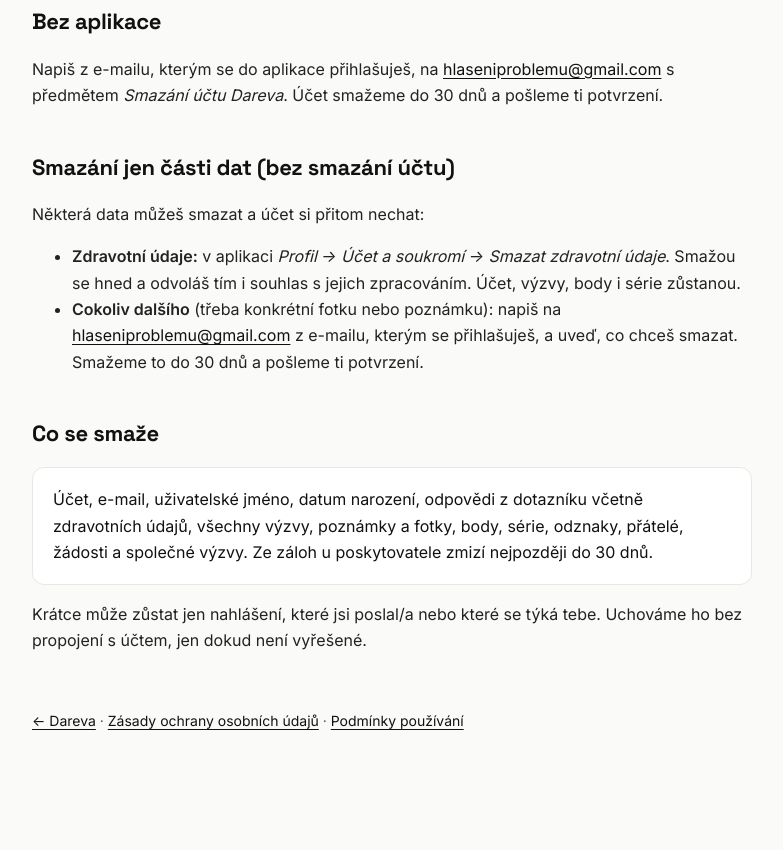
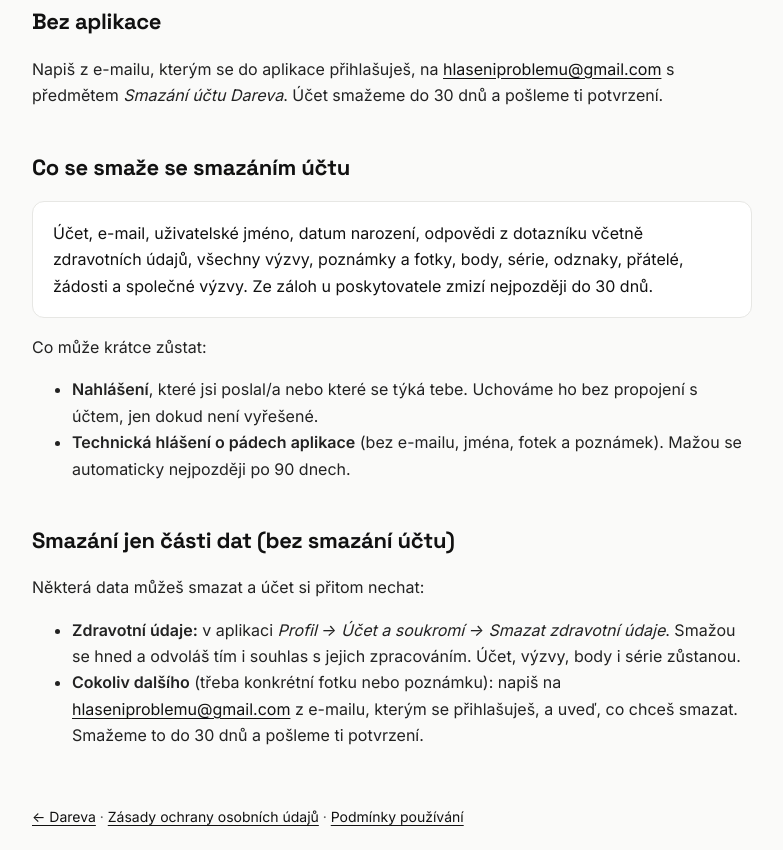
Before and after one commit to StayForBeer/dareva-web, a plain HTML site: page smazani-uctu.html in a window 1280 px wide. Shown: the part 479-1329 px from the top of the page, without its empty margins (248-1031 px from the left). Before the commit the page ends 1291 px from the top, so only its background shows below. Drawn offline with Linux system fonts and the light colour scheme.

Commit message:
Update smazani-uctu.html

```diff
--- a/smazani-uctu.html
+++ b/smazani-uctu.html
@@ -26,19 +26,23 @@
   <h2>Bez aplikace</h2>
   <p>Napiš z e-mailu, kterým se do aplikace přihlašuješ, na <a href="mailto:hlaseniproblemu@gmail.com?subject=Smazání účtu Dareva">hlaseniproblemu@gmail.com</a> s předmětem <em>Smazání účtu Dareva</em>. Účet smažeme do 30 dnů a pošleme ti potvrzení.</p>
 
-<h2 id="cast-dat">Smazání jen části dat (bez smazání účtu)</h2>
+  <h2>Co se smaže se smazáním účtu</h2>
+  <div class="karta">
+    Účet, e-mail, uživatelské jméno, datum narození, odpovědi z dotazníku včetně zdravotních údajů, všechny výzvy, poznámky a fotky, body, série, odznaky, přátelé, žádosti a společné výzvy. Ze záloh u poskytovatele zmizí nejpozději do 30 dnů.
+  </div>
+  <p>Co může krátce zůstat:</p>
+  <ul>
+    <li><strong>Nahlášení</strong>, které jsi poslal/a nebo které se týká tebe. Uchováme ho bez propojení s účtem, jen dokud není vyřešené.</li>
+    <li><strong>Technická hlášení o pádech aplikace</strong> (bez e-mailu, jména, fotek a poznámek). Mažou se automaticky nejpozději po 90 dnech.</li>
+  </ul>
+
+  <h2 id="cast-dat">Smazání jen části dat (bez smazání účtu)</h2>
   <p>Některá data můžeš smazat a účet si přitom nechat:</p>
   <ul>
     <li><strong>Zdravotní údaje:</strong> v aplikaci <em>Profil → Účet a soukromí → Smazat zdravotní údaje</em>. Smažou se hned a odvoláš tím i souhlas s jejich zpracováním. Účet, výzvy, body i série zůstanou.</li>
     <li><strong>Cokoliv dalšího</strong> (třeba konkrétní fotku nebo poznámku): napiš na <a href="mailto:hlaseniproblemu@gmail.com?subject=Smazání části dat Dareva">hlaseniproblemu@gmail.com</a> z e-mailu, kterým se přihlašuješ, a uveď, co chceš smazat. Smažeme to do 30 dnů a pošleme ti potvrzení.</li>
   </ul>
 
-  <h2>Co se smaže</h2>
-  <div class="karta">
-    Účet, e-mail, uživatelské jméno, datum narození, odpovědi z dotazníku včetně zdravotních údajů, všechny výzvy, poznámky a fotky, body, série, odznaky, přátelé, žádosti a společné výzvy. Ze záloh u poskytovatele zmizí nejpozději do 30 dnů.
-  </div>
-  <p>Krátce může zůstat jen nahlášení, které jsi poslal/a nebo které se týká tebe. Uchováme ho bez propojení s účtem, jen dokud není vyřešené.</p>
-
   <footer><a href="index.html">← Dareva</a> · <a href="soukromi.html">Zásady ochrany osobních údajů</a> · <a href="podminky.html">Podmínky používání</a></footer>
 </main>
 </body>
```
